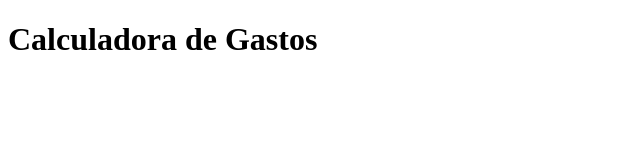
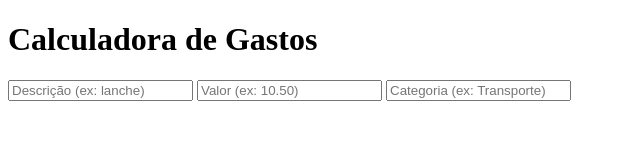
Before and after one commit to guicirelli/AvaliacaoADS, a plain HTML site: page index.html in a window 1280 px wide. Shown: the whole page, without its empty margins (0-640 px from the left). Drawn offline with Linux system fonts and the light colour scheme.

Commit message:
Adiciona Inputs

```diff
--- a/index.html
+++ b/index.html
@@ -8,6 +8,9 @@
 </head>
 <body>
     <h1>Calculadora de Gastos</h1>
+    <input type="text" id="descricao" placeholder="Descrição (ex: lanche)" required />
+    <input type="number" id="valor" placeholder="Valor (ex: 10.50)" step="0.01" required />
+    <input type="text" id="categoria" placeholder="Categoria (ex: Transporte)" required />
 </body>
 <script src="script.js"></script>
 </html>
```
